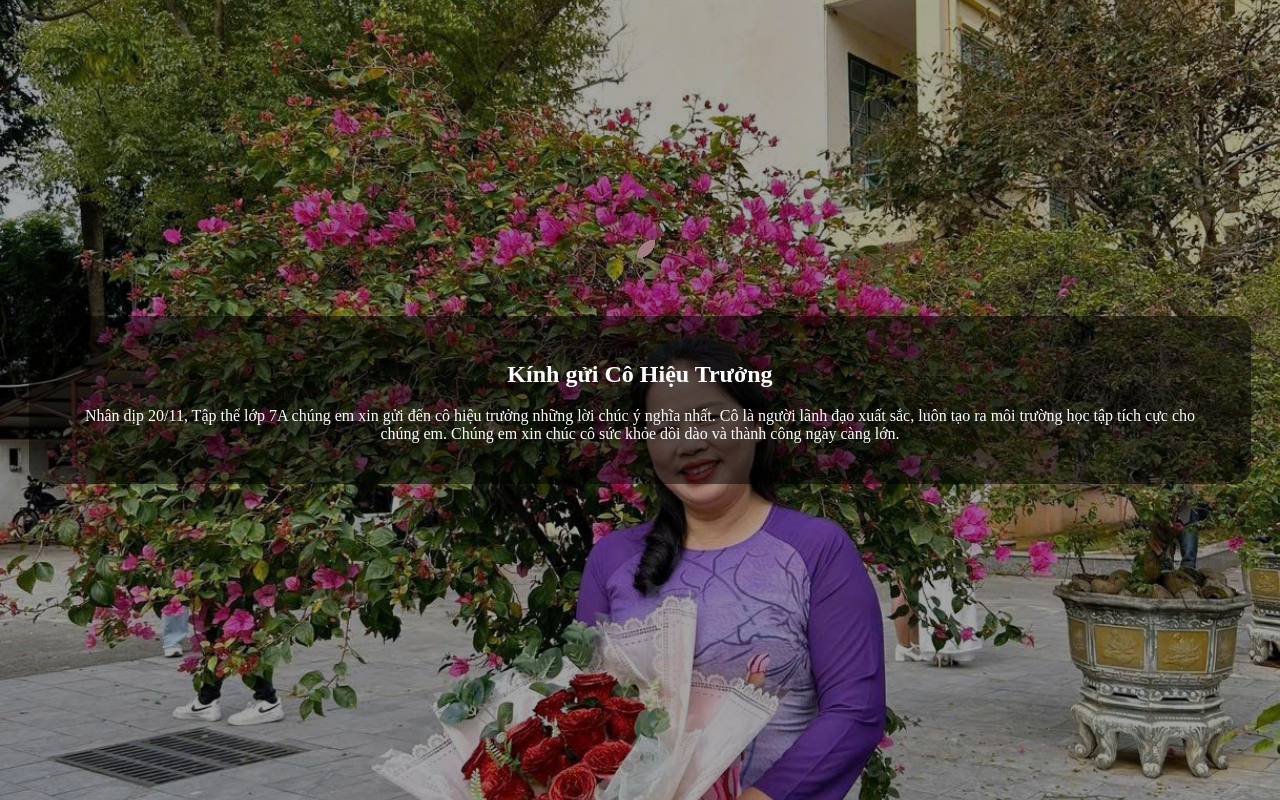
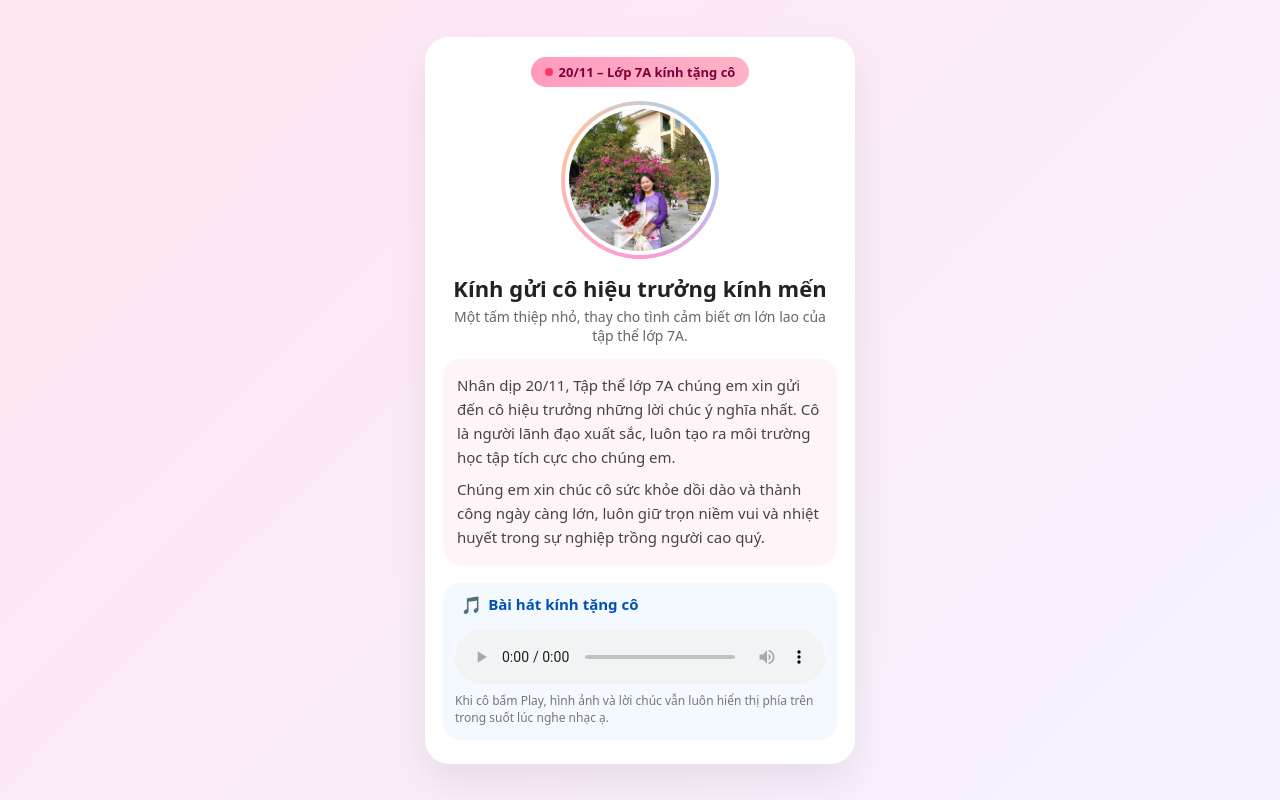
Before and after one commit to hongphuong2909-alt/thiep-co-hieu-truong, a plain HTML site: page index.html in a window 1280 px wide. Drawn offline with Linux system fonts and the light colour scheme.

Commit message:
Update index.html

```diff
--- a/index.html
+++ b/index.html
@@ -1,82 +1,203 @@
 <!DOCTYPE html>
 <html lang="vi">
 <head>
-<meta charset="UTF-8">
-<meta name="viewport" content="width=device-width, initial-scale=1.0">
-<title>Thiệp 20/11</title>
+  <meta charset="UTF-8" />
+  <meta name="viewport" content="width=device-width, initial-scale=1.0" />
+  <title>Thiệp 20/11 – Lớp 7A kính tặng cô hiệu trưởng</title>
   <style>
-body{
- margin:0;
- padding:0;
- background:url('background.jpg') center/cover no-repeat;
- height:100vh;
- display:flex;
- justify-content:center;
- align-items:center;
- color:#fff;
- font-family:'Times New Roman',serif;
- overflow:hidden;
+    * {
+      box-sizing: border-box;
+      margin: 0;
+      padding: 0;
     }
-.overlay{
- position:fixed;
- inset:0;
- background:rgba(0,0,0,0.35);
- z-index:1;
+
+    body {
+      min-height: 100vh;
+      font-family: system-ui, -apple-system, BlinkMacSystemFont, "Segoe UI",
+        sans-serif;
+      background: linear-gradient(135deg, #ffe6f2, #f6f3ff);
+      display: flex;
+      justify-content: center;
+      align-items: center;
+      padding: 24px 12px;
+      color: #222;
     }
-.card{
- position:relative;
- z-index:2;
- background:rgba(0,0,0,0.5);
- padding:25px 35px;
- border-radius:16px;
- max-width:90%;
- text-align:center;
+
+    .card {
+      width: 100%;
+      max-width: 430px;
+      background: #ffffff;
+      border-radius: 24px;
+      padding: 20px 18px 24px;
+      box-shadow: 0 18px 40px rgba(0, 0, 0, 0.08);
     }
-.petal{
- position:fixed;
- top:-10vh;
- width:18px;
- height:18px;
- border-radius:150% 0 150% 0;
- background:rgba(255,192,203,0.9);
- animation:fall 12s linear infinite, sway 4s ease-in-out infinite;
+
+    .badge {
+      display: inline-flex;
+      align-items: center;
+      justify-content: center;
+      padding: 6px 14px;
+      border-radius: 999px;
+      background: linear-gradient(90deg, #ff9bbf, #ffb3c7);
+      color: #7a0037;
+      font-size: 13px;
+      font-weight: 600;
+      margin: 0 auto 14px;
     }
-@keyframes fall{
- 0%{transform:translateY(-10vh);}
- 100%{transform:translateY(110vh);}
+
+    .badge-dot {
+      width: 8px;
+      height: 8px;
+      border-radius: 50%;
+      background: #ff3366;
+      margin-right: 6px;
     }
-@keyframes sway{
- 0%{margin-left:0;}
- 50%{margin-left:25px;}
- 100%{margin-left:-10px;}
+
+    .badge-wrap {
+      display: flex;
+      justify-content: center;
+    }
+
+    .avatar-wrap {
+      display: flex;
+      justify-content: center;
+      margin-bottom: 14px;
+    }
+
+    .avatar-border {
+      padding: 4px;
+      border-radius: 50%;
+      background: conic-gradient(
+        from 180deg,
+        #ff9bd3,
+        #ffc3a0,
+        #9ad0ff,
+        #ff9bd3
+      );
+    }
+
+    .avatar {
+      width: 150px;
+      height: 150px;
+      border-radius: 50%;
+      object-fit: cover;
+      display: block;
+      border: 4px solid #ffffff;
+      background: #f5f5f5;
+    }
+
+    .title {
+      text-align: center;
+      font-size: 22px;
+      font-weight: 700;
+      margin-bottom: 4px;
+      color: #222222;
+    }
+
+    .subtitle {
+      text-align: center;
+      font-size: 14px;
+      color: #666;
+      margin-bottom: 14px;
+    }
+
+    .message-block {
+      background: #fff4f7;
+      border-radius: 18px;
+      padding: 14px 14px 16px;
+      font-size: 15px;
+      line-height: 1.6;
+      color: #444;
+      margin-bottom: 18px;
+    }
+
+    .message-block p + p {
+      margin-top: 8px;
+    }
+
+    .section-title {
+      display: flex;
+      align-items: center;
+      font-weight: 600;
+      font-size: 15px;
+      color: #0051b3;
+      margin-bottom: 8px;
+    }
+
+    .section-title span {
+      margin-left: 6px;
+    }
+
+    .section-title-icon {
+      font-size: 17px;
+    }
+
+    .audio-box {
+      background: #f4f8ff;
+      border-radius: 18px;
+      padding: 10px 12px 14px;
+      font-size: 14px;
+      color: #333;
+    }
+
+    audio {
+      width: 100%;
+      margin: 6px 0 4px;
+    }
+
+    .note {
+      font-size: 12px;
+      color: #777;
     }
   </style>
 </head>
 <body>
+  <div class="card">
+    <div class="badge-wrap">
+      <div class="badge">
+        <div class="badge-dot"></div>
+        <span>20/11 – Lớp 7A kính tặng cô</span>
+      </div>
+    </div>
 
-<div class="overlay"></div>
+    <div class="avatar-wrap">
+      <div class="avatar-border">
+        <!-- Dùng chính file background.jpg làm ảnh tròn -->
+        <img src="background.jpg" alt="Cô hiệu trưởng" class="avatar" />
+      </div>
+    </div>
 
-<audio id="music" autoplay loop>
- <source src="music.mp3" type="audio/mpeg">
-</audio>
+    <h1 class="title">Kính gửi cô hiệu trưởng kính mến</h1>
+    <p class="subtitle">
+      Một tấm thiệp nhỏ, thay cho tình cảm biết ơn lớn lao của tập thể lớp 7A.
+    </p>
 
-<div class="card">
-<h2>Kính gửi Cô Hiệu Trưởng</h2>
+    <div class="message-block">
       <p>
-Nhân dịp 20/11, Tập thể lớp 7A chúng em xin gửi đến cô hiệu trưởng những lời chúc ý nghĩa nhất.
-Cô là người lãnh đạo xuất sắc, luôn tạo ra môi trường học tập tích cực cho chúng em.
-Chúng em xin chúc cô sức khỏe dồi dào và thành công ngày càng lớn.
+        Nhân dịp 20/11, Tập thể lớp 7A chúng em xin gửi đến cô hiệu trưởng những
+        lời chúc ý nghĩa nhất. Cô là người lãnh đạo xuất sắc, luôn tạo ra môi
+        trường học tập tích cực cho chúng em.
+      </p>
+      <p>
+        Chúng em xin chúc cô sức khỏe dồi dào và thành công ngày càng lớn, luôn
+        giữ trọn niềm vui và nhiệt huyết trong sự nghiệp trồng người cao quý.
       </p>
     </div>
 
-<div class="petal"></div>
-<div class="petal"></div>
-<div class="petal"></div>
-<div class="petal"></div>
-<div class="petal"></div>
-<div class="petal"></div>
-<div class="petal"></div>
-<div class="petal"></div>
-<div class="petal"></div>
-<div class="petal"></div>
-</body></html>
+    <div class="audio-box">
+      <div class="section-title">
+        <span class="section-title-icon">🎵</span>
+        <span>Bài hát kính tặng cô</span>
+      </div>
+      <audio controls>
+        <source src="music.mp3" type="audio/mpeg" />
+        Trình duyệt của cô không hỗ trợ phát nhạc.
+      </audio>
+      <p class="note">
+        Khi cô bấm Play, hình ảnh và lời chúc vẫn luôn hiển thị phía trên trong
+        suốt lúc nghe nhạc ạ.
+      </p>
+    </div>
+  </div>
+</body>
+</html>
```
Lines whose indentation alone changed are shown as unchanged.
